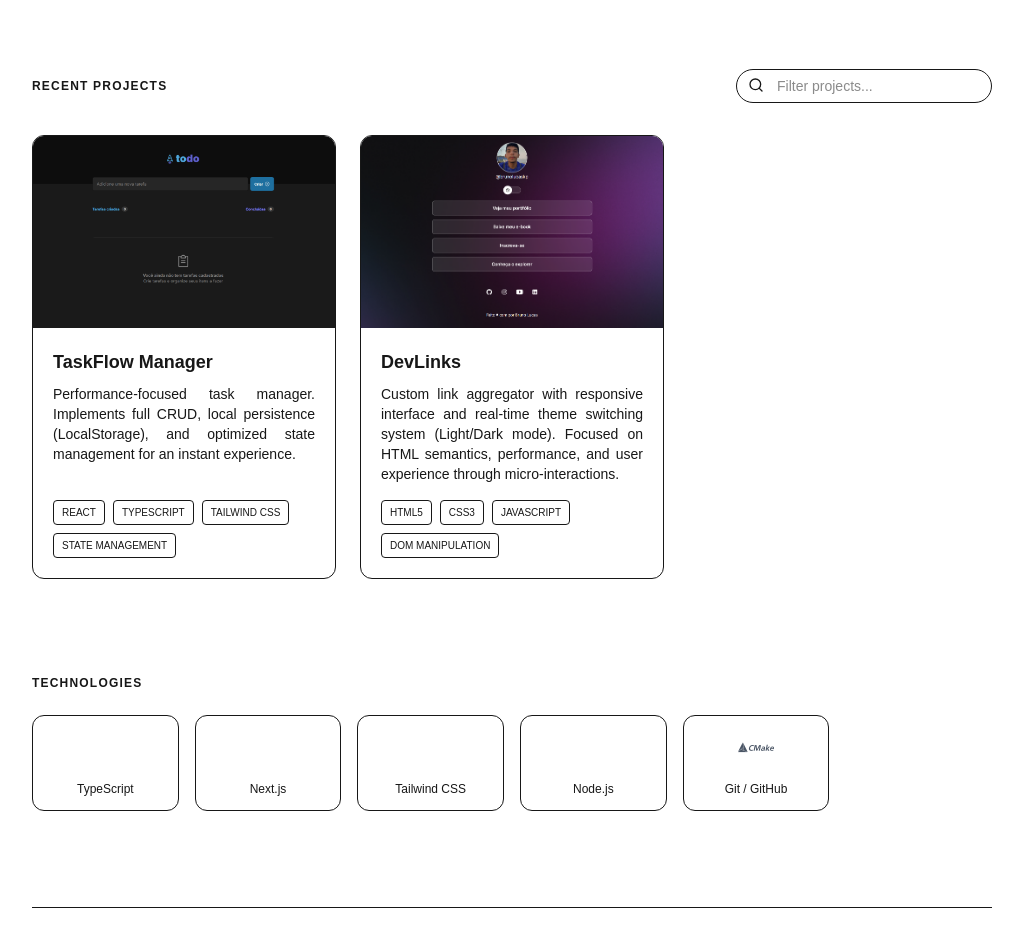
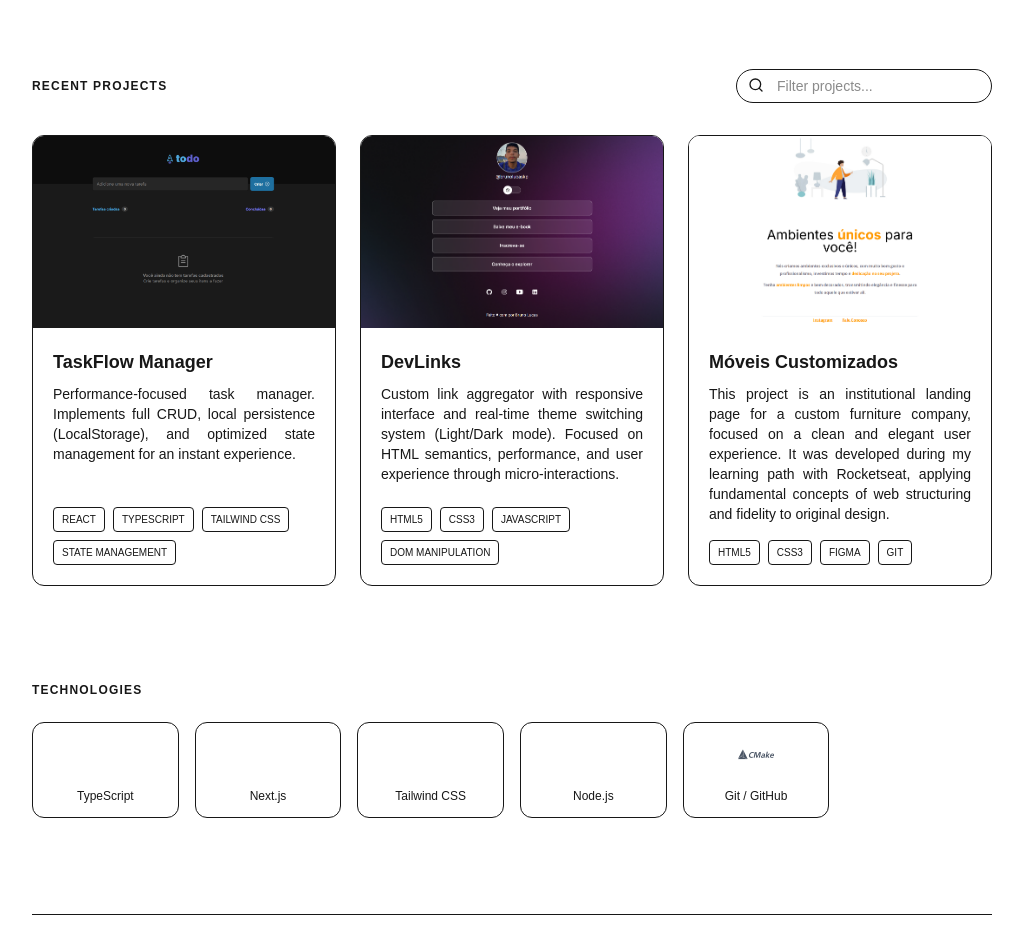
Before and after one commit to somentebruno/dev-portfolio, a Next.js app: page /en in a window 1280 px wide. Shown: the part 1140-2072 px from the top of the page, without its empty margins (128-1151 px from the left). Built offline with nearby package versions, Linux system fonts and the light colour scheme.

Commit message:
feat: add Móveis Customizados project to portfolio

```diff
--- a/src/components/Projects.tsx
+++ b/src/components/Projects.tsx
@@ -27,6 +27,14 @@ export function Projects() {
             image: "/devlinks-v3.png",
             link: "https://somentebruno.github.io/projeto-dev-links/",
             repo: "https://github.com/somentebruno/projeto-dev-links",
+        },
+        {
+            title: "Móveis Customizados",
+            description: t("project3Desc"),
+            tags: ["HTML5", "CSS3", "Figma", "Git"],
+            image: "/moveis-customizados-v2.png",
+            link: "https://somentebruno.github.io/projeto-moveis-customizados/",
+            repo: "https://github.com/somentebruno/projeto-moveis-customizados",
         },
     ];
 
--- a/src/messages/en.json
+++ b/src/messages/en.json
@@ -41,7 +41,7 @@
         "filterPlaceholder": "Filter projects...",
         "project1Desc": "Performance-focused task manager. Implements full CRUD, local persistence (LocalStorage), and optimized state management for an instant experience.",
         "project2Desc": "Custom link aggregator with responsive interface and real-time theme switching system (Light/Dark mode). Focused on HTML semantics, performance, and user experience through micro-interactions.",
-        "project3Desc": "Productivity application for remote teams with real-time syncing and offline support."
+        "project3Desc": "This project is an institutional landing page for a custom furniture company, focused on a clean and elegant user experience. It was developed during my learning path with Rocketseat, applying fundamental concepts of web structuring and fidelity to original design."
     },
     "Technologies": {
         "title": "Technologies"
--- a/src/messages/pt.json
+++ b/src/messages/pt.json
@@ -41,7 +41,7 @@
         "filterPlaceholder": "Filtrar projetos...",
         "project1Desc": "Gerenciador de tarefas focado em performance. Implementa CRUD completo, persistência local (LocalStorage) e gestão de estado otimizada para uma experiência instantânea.",
         "project2Desc": "Agregador de links personalizado com interface responsiva e sistema de troca de temas (Light/Dark mode) em tempo real. Focado em semântica HTML, performance e experiência do usuário através de micro-interações.",
-        "project3Desc": "Aplicativo de produtividade para times remotos com sincronização em tempo real e suporte offline."
+        "project3Desc": "Este projeto é uma landing page institucional para uma empresa de móveis sob medida, focada em uma experiência de usuário limpa e elegante. Foi desenvolvido durante minha trilha de aprendizado com a Rocketseat, aplicando conceitos fundamentais de estruturação web e fidelidade ao design original."
     },
     "Technologies": {
         "title": "Tecnologias"
```
Also changed, not shown: public/moveis-customizados-v2.png (added).
